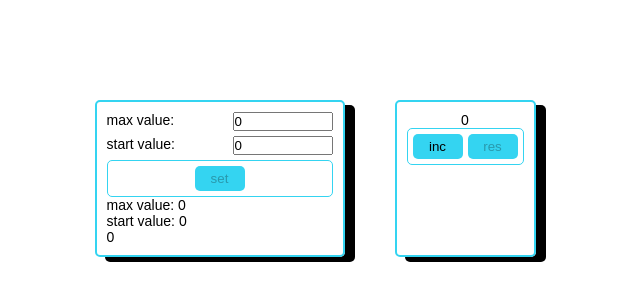
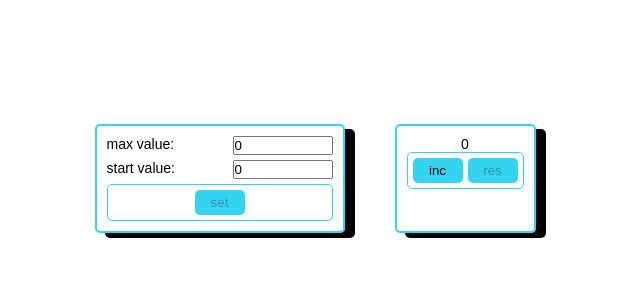
Before and after one commit to FilippSM/counter-sprint-one, a React (Create React App) app: page / in a window 1280 px wide. Shown: the part 222-522 px from the top of the page, without its empty margins (300-940 px from the left). Built offline with nearby package versions, Linux system fonts and the light colour scheme.

Commit message:
fixed disabled inc button

```diff
--- a/src/component/Tablo.tsx
+++ b/src/component/Tablo.tsx
@@ -14,7 +14,8 @@ export const Tablo = (props: TabloPropsType) => {
         <>
             <div
                 style={{ textAlign: 'center', width: '100%' }}
-                className={props.currentCount >= props.maxCount ? styles.disabled : ""}
+                className={props.currentCount >= props.maxCount || props.message === "Incorrect value" ? styles.disabled : ""}
+
             >
              {/*    {props.currentCount} */}
              { typeof(props.message) === "string" ? props.message : props.currentCount}
@@ -23,3 +24,5 @@ export const Tablo = (props: TabloPropsType) => {
         </>
     )
 }
+
+{/* <div className={props.message === "Incorrect value" ? styles.errorMessage : ""}></div> */}
--- a/src/sections/counter/Counter.tsx
+++ b/src/sections/counter/Counter.tsx
@@ -35,7 +35,7 @@ export const Counter = (props: CounterType) => {
         <div className={styles.box}>
             <Tablo currentCount={props.count} maxCount={props.maxValue} message={props.message}/>
             <div className={styles.button_container}>
-                <Button callBack={increment} name={"inc"} disabled={props.count >= props.maxValue} />
+                <Button callBack={increment} name={"inc"} disabled={props.count >= props.maxValue || props.message === "Incorrect value"} />
                 <Button callBack={reset} name={"res"} disabled={props.count === props.minValue} />
             </div>
         </div>
--- a/src/sections/setCounter/SetCounter.tsx
+++ b/src/sections/setCounter/SetCounter.tsx
@@ -70,9 +70,10 @@ export const SetCounter = (props: SetCounterType) => {
             <div className={styles.button_container}>
                 <Button callBack={setNumbers} name={"set"} disabled={countMax < 0 || countMax <= countMin || countMin < 0 || countMax === countMin}/>
             </div>
-            <div>max value: {countMax}</div>
+            {/* для проверки значений */}
+            {/* <div>max value: {countMax}</div>
             <div>start value: {countMin}</div>
-            <div>{props.message}</div> {/* Отображаем текущее сообщение */}
+            <div>{props.message}</div>  */}{/* //Отображаем текущее сообщение  */}
         </div>
     );
 }
```
Also changed, not shown: src/component/Button.tsx (line endings or trailing spaces).
